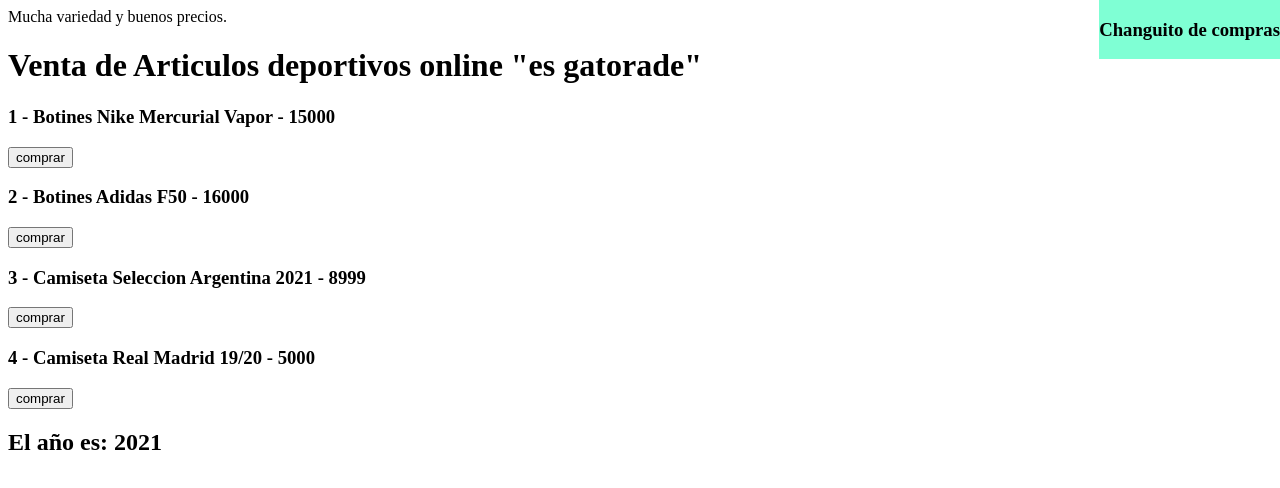
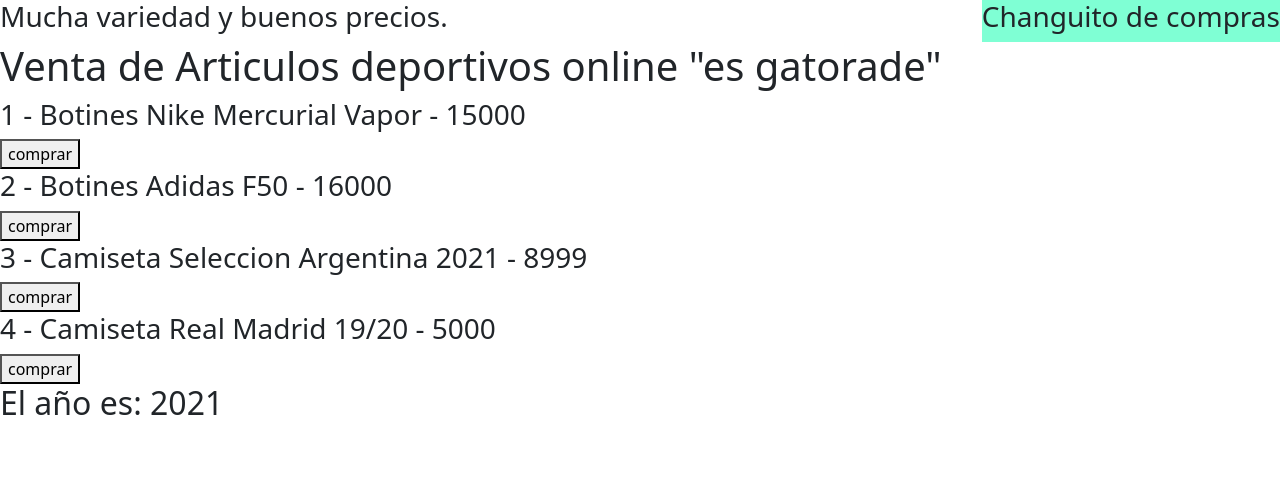
Before and after one commit to tomymiranda/ventaDeProductosDeportivosBasico, a React (Create React App) app: page / in a window 1280 px wide. Shown: the top 488 px of the page. Built offline with nearby package versions, Linux system fonts and the light colour scheme.

Commit message:
se agrega bootstrap en el proyecto y componentes

```diff
--- a/package.json
+++ b/package.json
@@ -6,6 +6,7 @@
     "@testing-library/jest-dom": "^5.14.1",
     "@testing-library/react": "^11.2.7",
     "@testing-library/user-event": "^12.8.3",
+    "bootstrap": "^5.1.3",
     "react": "^17.0.2",
     "react-dom": "^17.0.2",
     "react-scripts": "4.0.3",
--- a/src/App.js
+++ b/src/App.js
@@ -3,6 +3,7 @@
 import Footer from "./components/Footer";
 import Header from "./components/Header";
 import Producto from "./components/Producto";
+import 'bootstrap/dist/css/bootstrap.min.css';
 
 function App() {
 
--- a/src/components/Changuito.jsx
+++ b/src/components/Changuito.jsx
@@ -2,6 +2,7 @@
 import { Fragment } from 'react';
 import "./Changuito.css";
 import Producto from './Producto';
+import 'bootstrap/dist/css/bootstrap.min.css';
 
 const Changuito = ({changuito, agregarProducto}) =>{
     return (
--- a/src/components/Header.jsx
+++ b/src/components/Header.jsx
@@ -1,10 +1,10 @@
 import React from 'react';
-
+import 'bootstrap/dist/css/bootstrap.min.css';
 const Header = () => {
     return (
 
         <div>
-            Mucha variedad y buenos precios.
+            <h3>Mucha variedad y buenos precios.</h3>
         </div>
 
      );
--- a/src/components/Producto.jsx
+++ b/src/components/Producto.jsx
@@ -1,6 +1,6 @@
 import React from 'react';
 import { Fragment } from 'react';
-
+import 'bootstrap/dist/css/bootstrap.min.css';
 const Producto = ({producto,productos,changuito,agregarProducto}) => {
 
   const {id,articulo,precio} = producto;
```
Also changed, not shown: 1 other file (tests, documents, lock files or other folders).
